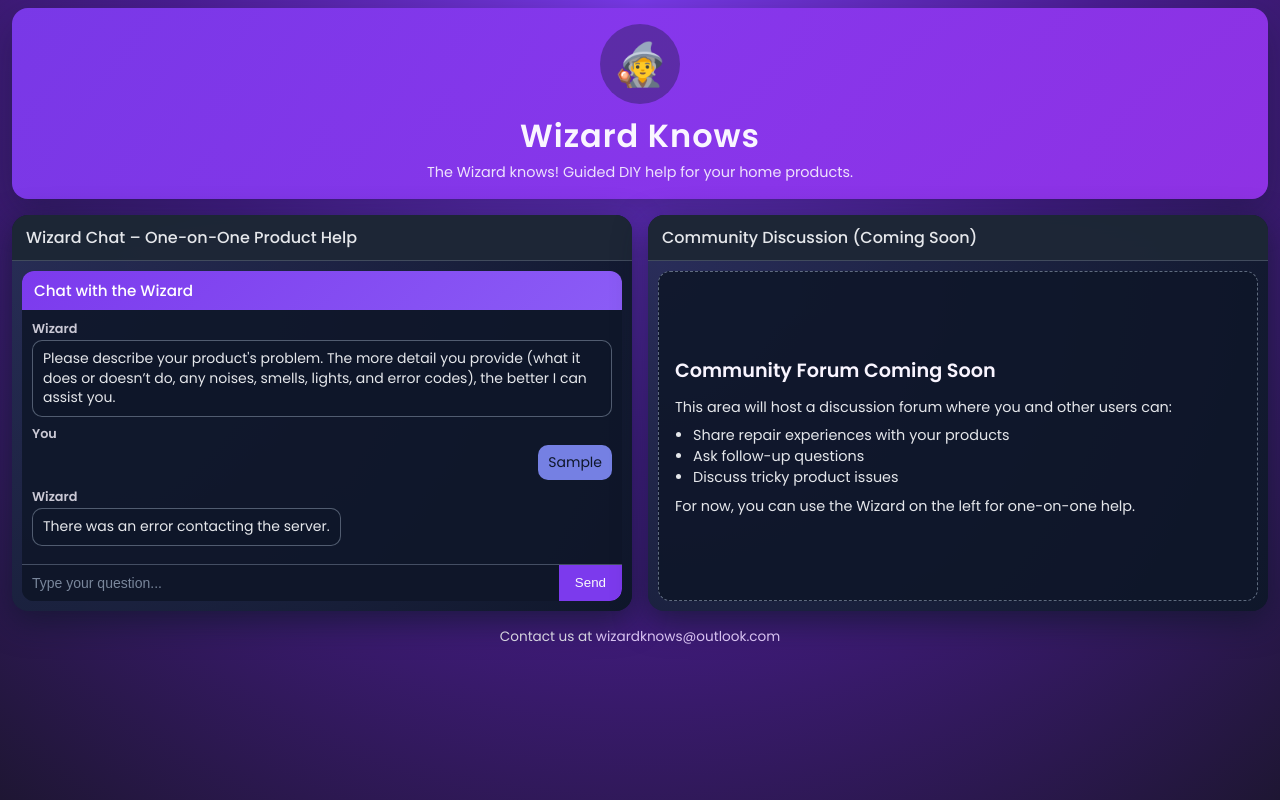
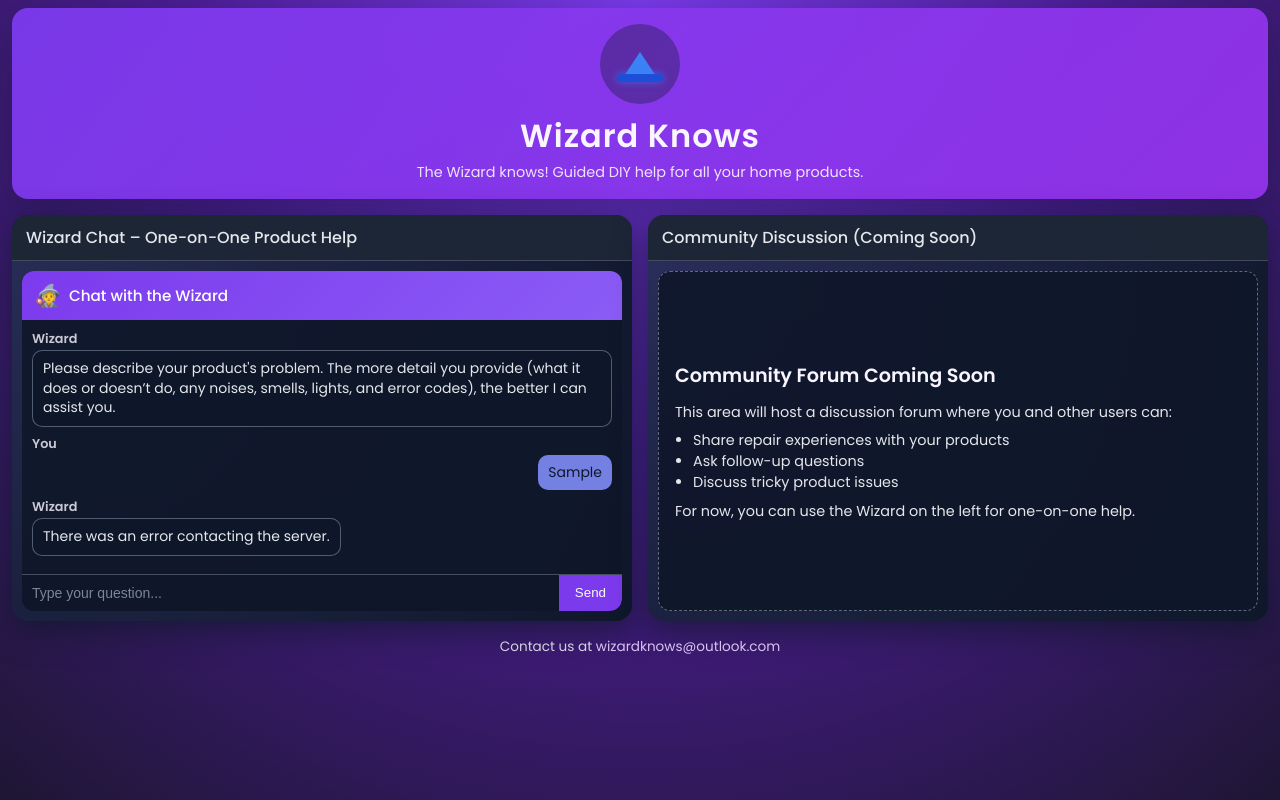
Before and after one commit to Wizardknows/WizardKnows, a website: page index.html in a window 1280 px wide. Both pictures are taken after typing "Sample" into the empty fields and a click on the button "Send". Drawn offline with Linux system fonts and the light colour scheme; no server answers.

Commit message:
Move wizard emoji to chat header and add thinking animation

```diff
--- a/index.html
+++ b/index.html
@@ -63,6 +63,7 @@
       text-align: center;
     }
 
+    /* Circular icon container with a CSS blue wizard hat (no image file) */
     .wizard-icon {
       width: 80px;
       height: 80px;
@@ -71,8 +72,31 @@
       display: flex;
       align-items: center;
       justify-content: center;
-      font-size: 42px;
       flex-shrink: 0;
+      position: relative;
+      overflow: visible;
+    }
+
+    .wizard-icon::before {
+      content: "";
+      position: absolute;
+      bottom: 28px;
+      width: 32px;
+      height: 24px;
+      background: #3b82f6; /* main hat color (blue) */
+      clip-path: polygon(50% 0, 0 100%, 100% 100%);
+      border-radius: 4px;
+    }
+
+    .wizard-icon::after {
+      content: "";
+      position: absolute;
+      bottom: 22px;
+      width: 46px;
+      height: 8px;
+      background: #1d4ed8; /* darker blue brim */
+      border-radius: 999px;
+      box-shadow: 0 0 8px rgba(59, 130, 246, 0.7);
     }
 
     .brand-text h1 {
@@ -144,6 +168,34 @@
       padding: 8px 12px;
       font-size: 0.95rem;
       font-weight: 500;
+      display: flex;
+      align-items: center;
+      gap: 8px;
+    }
+
+    /* Chat header wizard emoji */
+    .chat-wizard-icon {
+      font-size: 1.35rem;
+      transition:
+        transform 0.2s ease,
+        text-shadow 0.2s ease,
+        filter 0.2s ease;
+    }
+
+    /* Pulsing + glowing while thinking */
+    .chat-wizard-icon.thinking {
+      animation: wizard-pulse 0.8s ease-in-out infinite alternate;
+      text-shadow: 0 0 8px rgba(191, 219, 254, 0.9);
+      filter: brightness(1.2);
+    }
+
+    @keyframes wizard-pulse {
+      from {
+        transform: scale(1);
+      }
+      to {
+        transform: scale(1.15) translateY(-1px);
+      }
     }
 
     #ai-chat-log {
@@ -279,10 +331,10 @@
       <!-- Top banner -->
       <header class="site-banner">
         <div class="banner-inner">
-          <div class="wizard-icon">🧙</div>
+          <div class="wizard-icon" aria-hidden="true"></div>
           <div class="brand-text">
             <h1>Wizard Knows</h1>
-            <p>The Wizard knows! Guided DIY help for your home products.</p>
+            <p>The Wizard knows! Guided DIY help for all your home products.</p>
           </div>
         </div>
       </header>
@@ -296,7 +348,8 @@
             <div class="panel-body">
               <div id="ai-widget">
                 <div id="ai-widget-header">
-                  Chat with the Wizard
+                  <span class="chat-wizard-icon" aria-hidden="true">🧙</span>
+                  <span>Chat with the Wizard</span>
                 </div>
                 <div id="ai-chat-log">
                   <div class="msg msg-wizard">
@@ -368,6 +421,7 @@
     const logEl = document.getElementById('ai-chat-log');
     const inputEl = document.getElementById('ai-user-input');
     const sendBtn = document.getElementById('ai-send-btn');
+    const chatWizardIcon = document.querySelector('.chat-wizard-icon');
 
     function appendMessage(sender, text) {
       const msgDiv = document.createElement('div');
@@ -399,6 +453,11 @@
       inputEl.focus();
       sendBtn.disabled = true;
 
+      // Start thinking animation on the chat wizard icon
+      if (chatWizardIcon) {
+        chatWizardIcon.classList.add('thinking');
+      }
+
       try {
         const res = await fetch(BACKEND_URL, {
           method: 'POST',
@@ -422,6 +481,11 @@
         appendMessage('Wizard', 'There was an error contacting the server.');
       } finally {
         sendBtn.disabled = false;
+
+        // Stop thinking animation
+        if (chatWizardIcon) {
+          chatWizardIcon.classList.remove('thinking');
+        }
       }
     }
 
```
